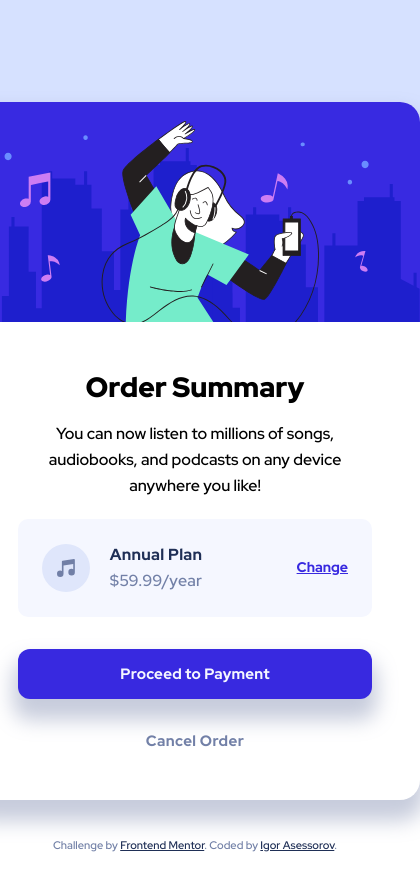
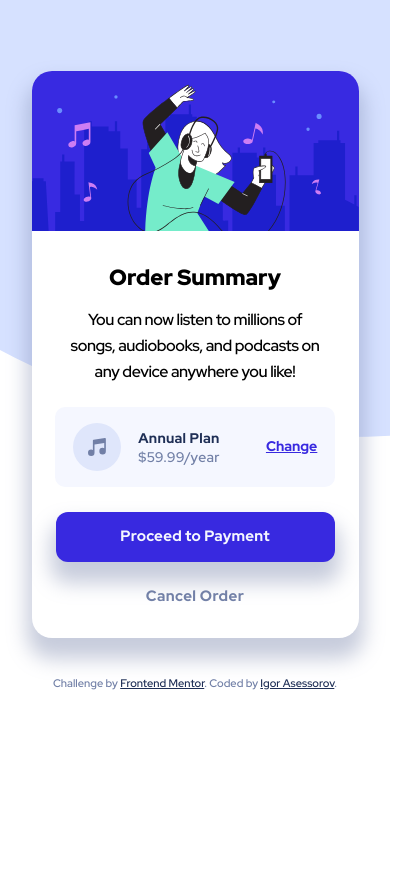
Before and after one commit to Frontend-Mentor-Pets/newbie-order-summary-component, a React (Create React App) app: page / in a window 390 px wide. Shown: the whole page, 420 px wide, since content can reach past the window. After the commit the page ends 844 px from the top, so only its background shows below. Built offline with nearby package versions, Linux system fonts and the light colour scheme.

Commit message:
feat: add mobile styles

```diff
--- a/src/components/Card/Card.module.scss
+++ b/src/components/Card/Card.module.scss
@@ -10,6 +10,11 @@
   box-shadow: 0px 16px 20px 5px $desaturated-blue-shadow;
   border-radius: 20px;
   margin-top: 102px;
+
+  @media (max-width: 490px) {
+    width: 327px;
+    margin-top: 71px;
+  }
 }
 
 .hero {
@@ -17,6 +22,10 @@
   border-top-left-radius: 20px;
   border-top-right-radius: 20px;
   margin-bottom: 50px;
+
+  @media (max-width: 490px) {
+    margin-bottom: 33px;
+  }
 
   & img {
     width: 100%;
@@ -29,6 +38,10 @@
   font-size: 28px;
   font-weight: 900;
   margin-bottom: 18px;
+
+  @media (max-width: 490px) {
+    font-size: 22px;
+  }
 }
 
 .subtitle {
@@ -36,6 +49,11 @@
   text-align: center;
   line-height: 26px;
   margin-bottom: 20px;
+
+  @media (max-width: 490px) {
+    letter-spacing: -0.4px;
+    margin-bottom: 22px;
+  }
 }
 
 .payment {
@@ -48,6 +66,14 @@
   background-color: $very-pale-blue;
   padding: 0 24px;
   margin-bottom: 32px;
+
+  @media (max-width: 490px) {
+    width: 280px;
+    height: 80px;
+    justify-content: space-evenly;
+    padding: 0px;
+    margin-bottom: 25px;
+  }
 }
 
 .icon {
@@ -67,17 +93,32 @@
   flex-direction: column;
   align-items: flex-start;
   justify-content: space-evenly;
+
+  @media (max-width: 490px) {
+    width: 110px;
+    height: 30px;
+    justify-content: space-between;
+    gap: 5px;
+  }
 }
 
 .name {
   font-family: 'red_hat_bold';
   letter-spacing: 0.3px;
   color: $dark-blue;
+
+  @media (max-width: 490px) {
+    font-size: 14px;
+  }
 }
 
 .price {
   letter-spacing: 0.3px;
   color: $desaturated-blue;
+
+  @media (max-width: 490px) {
+    font-size: 14px;
+  }
 }
 
 .change {
@@ -85,6 +126,10 @@
   font-size: 14px;
   color: $bright-blue;
   transition: all 0.3s;
+
+  @media (max-width: 490px) {
+    font-size: 14px;
+  }
 
   &:hover {
     cursor: pointer;
@@ -107,6 +152,11 @@
   margin-bottom: 34px;
   transition: all 0.3s;
 
+  @media (max-width: 490px) {
+    width: 279px;
+    margin-bottom: 26px;
+  }
+
   &:hover {
     cursor: pointer;
     transform: scale(1.02);
@@ -128,6 +178,10 @@
   margin-bottom: 50px;
   transition: all 0.3s;
 
+  @media (max-width: 490px) {
+    margin-bottom: 33px;
+  }
+
   &:hover {
     cursor: pointer;
     color: $red;
```
